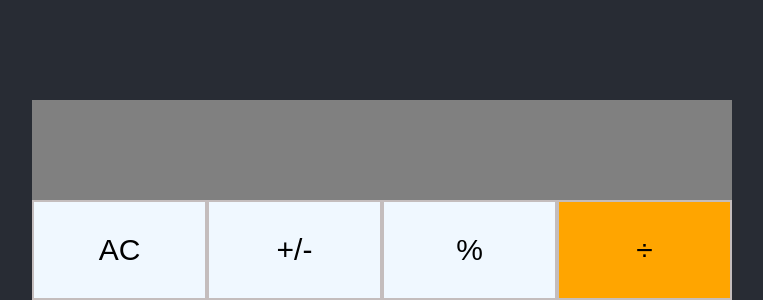
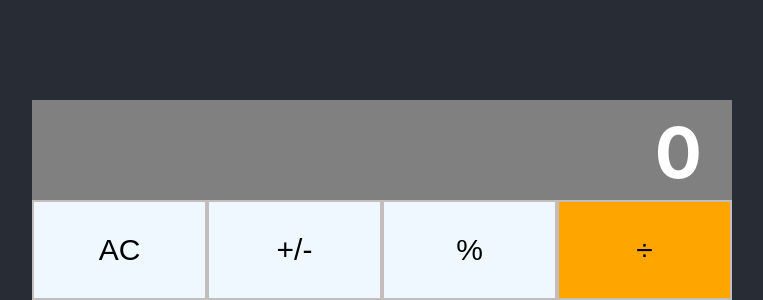
Before and after one commit to ikraamg/calculator-react, a React (Create React App) app: page / in a window 1280 px wide. Shown: the top 300 px of the page, without its empty margins (258-1021 px from the left). Built offline with nearby package versions, Linux system fonts and the light colour scheme.

Commit message:
Fix empty display when empty string

```diff
--- a/src/components/Display.js
+++ b/src/components/Display.js
@@ -2,7 +2,12 @@ import React from 'react';
 import PropTypes from 'prop-types';
 import './display.scss';
 
-export default function Display({ total, next, operation }) {
+export default function Display(props) {
+  const { next, operation } = props;
+  let { total } = props;
+  if ((total) === '') {
+    total = '0';
+  }
   return (
     <div className="display">
       {total}
```
